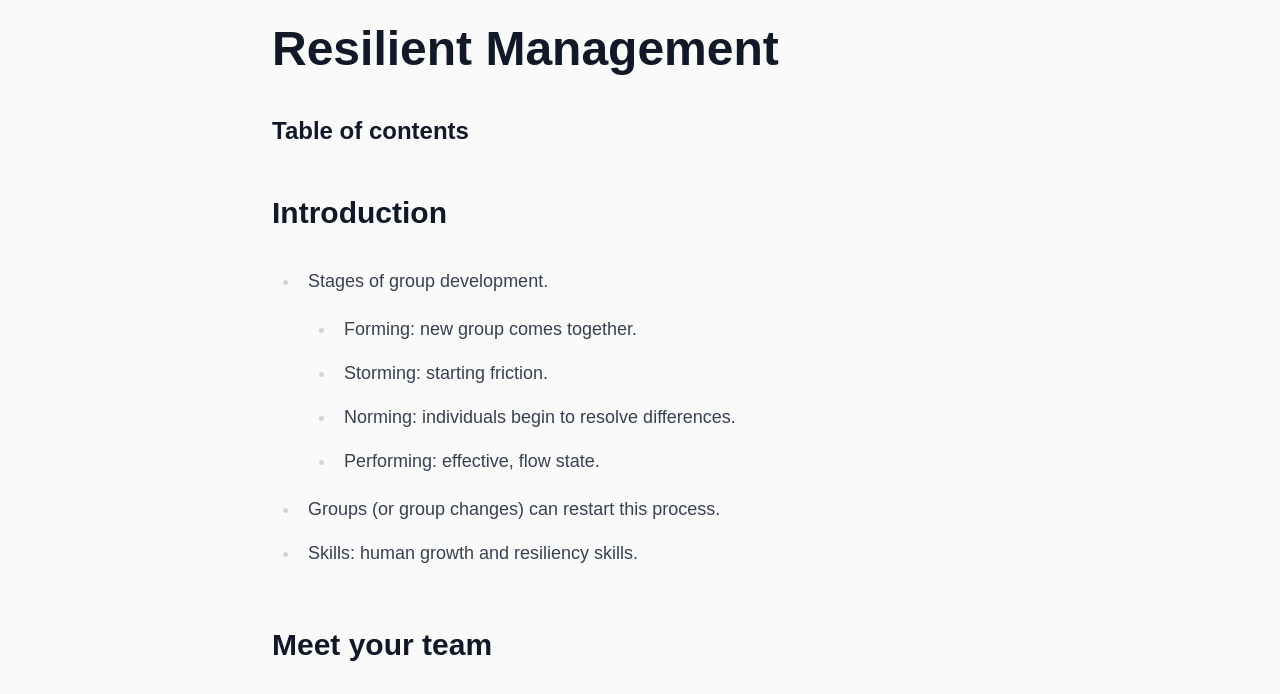
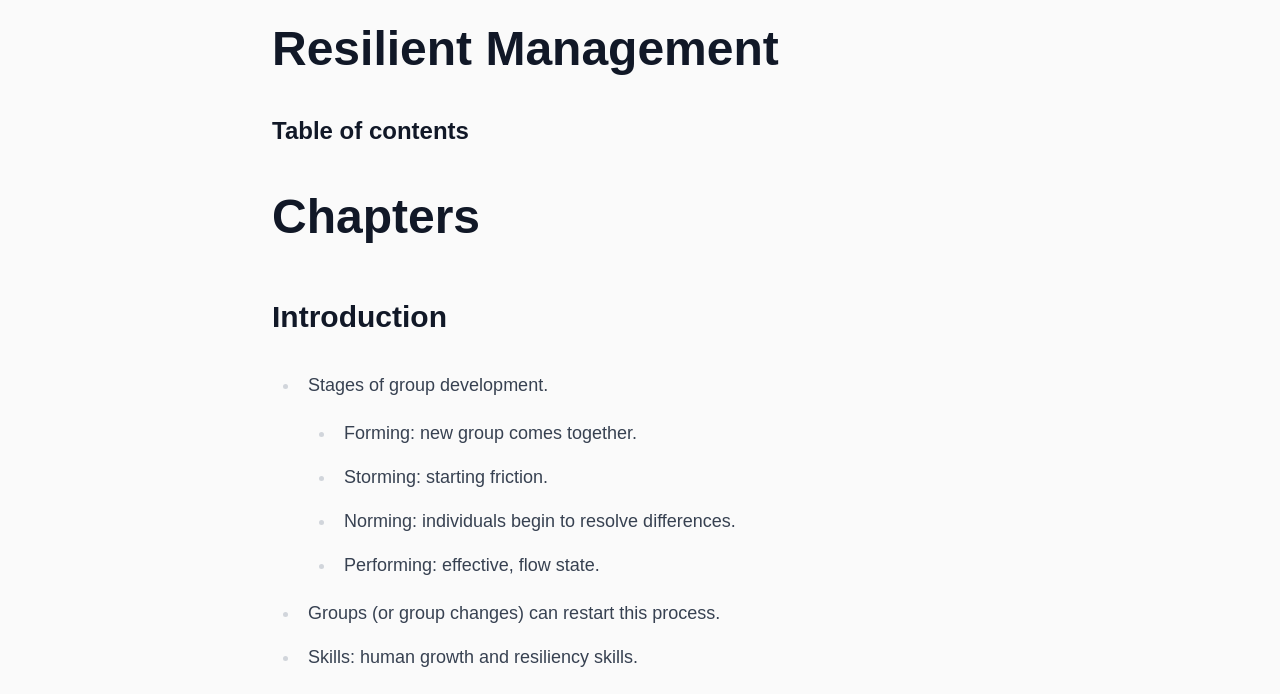
Before and after one commit to alvaromb/alvaromb.com, a Gatsby site: page /notes/resilient-management in a window 1280 px wide. Shown: the part 87-781 px from the top of the page. Built offline with nearby package versions, Linux system fonts and the light colour scheme; Gatsby itself is replaced by a stand-in of ours.

```diff
--- a/src/pages/notes/resilient-management/index.md
+++ b/src/pages/notes/resilient-management/index.md
@@ -7,6 +7,8 @@ bookLink: 'https://resilient-management.com'
 field: 'Engineering Management'
 cover: '../../../assets/notes/resilient-management.png'
 ---
+
+# Chapters
 
 ## Introduction
 
```
